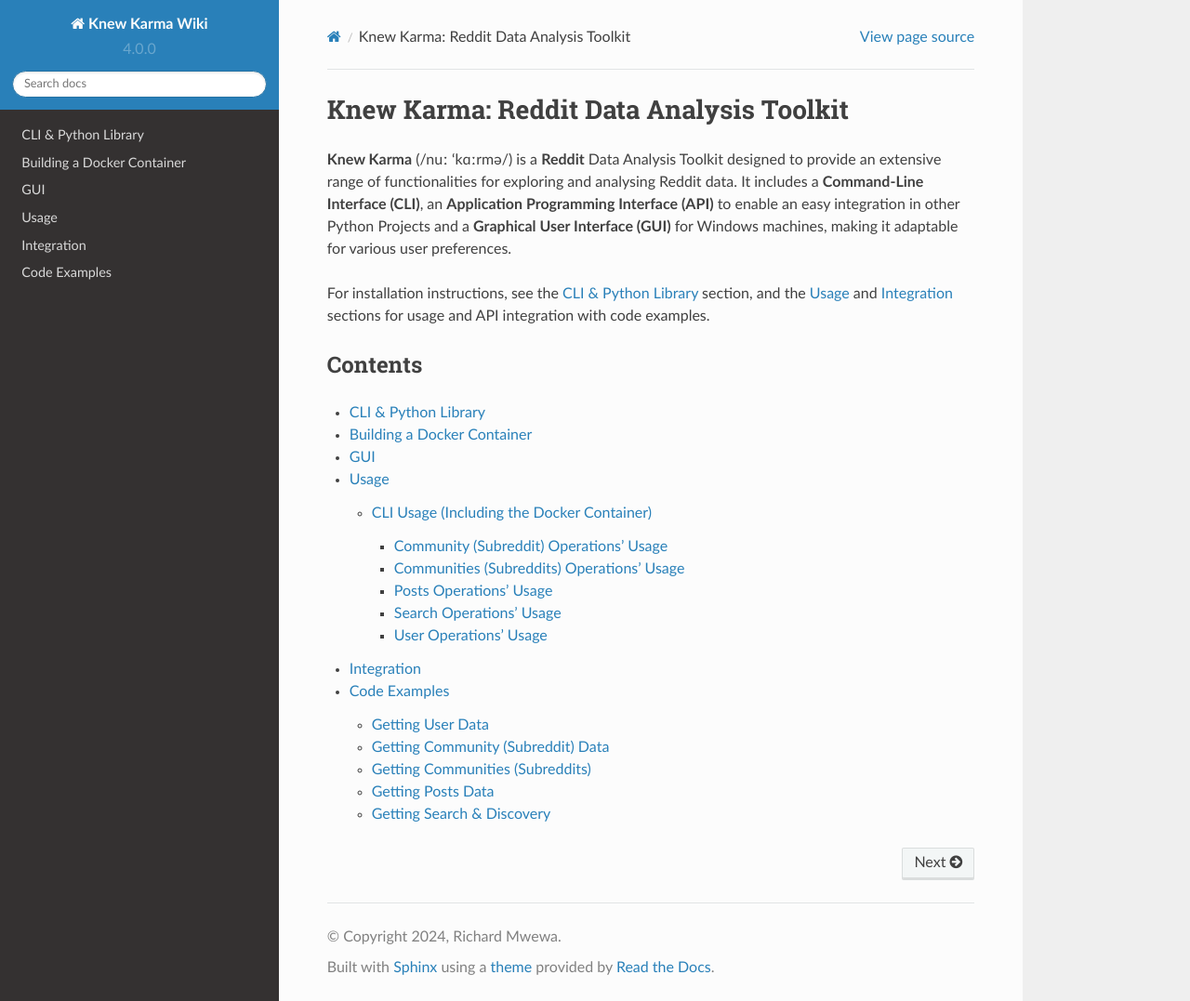
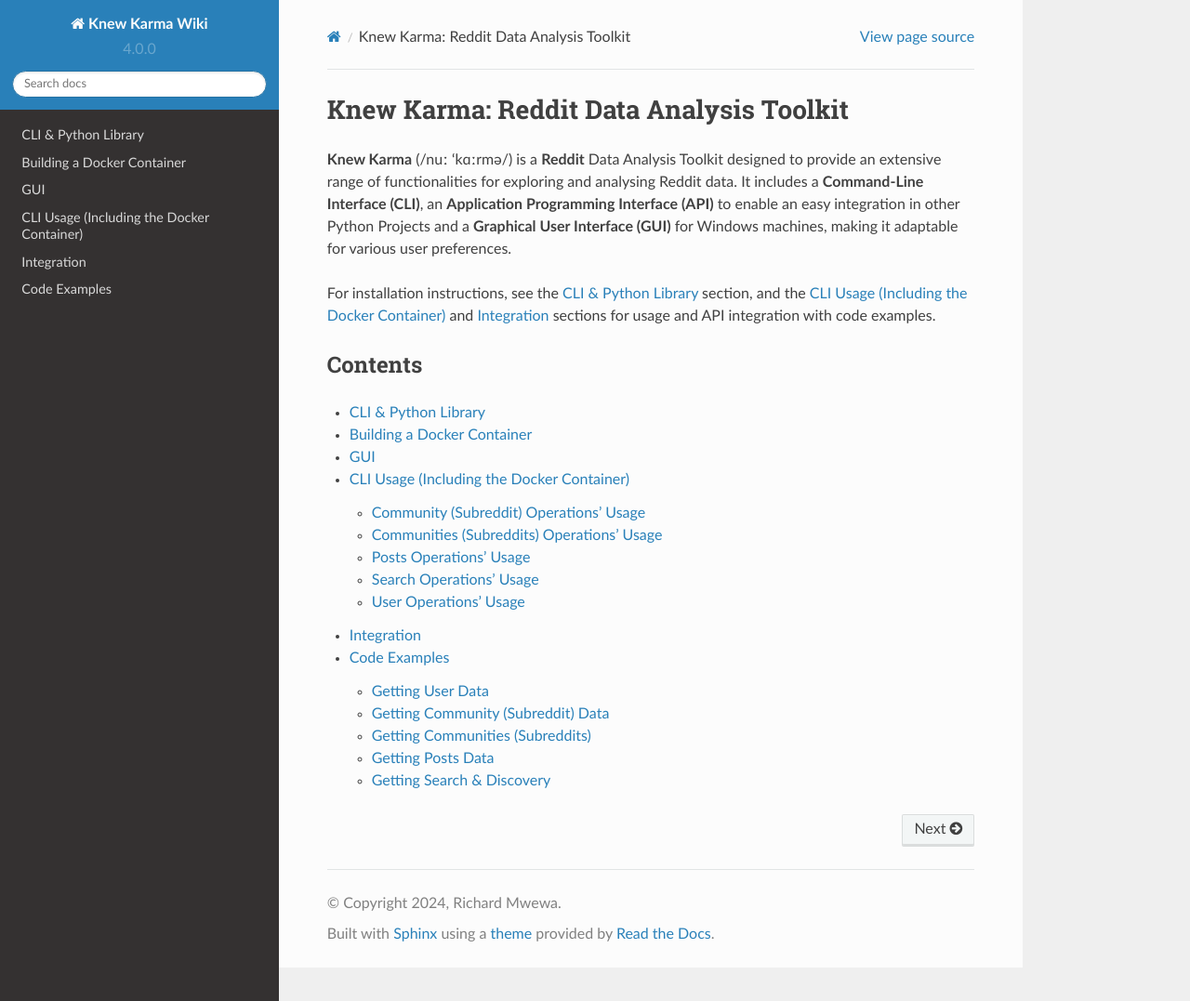
Before and after one commit to rly0nheart/knewkarma-wiki, a Sphinx documentation site: the page built from docs/source/index.rst, in a window 1280 px wide and 1077 px high. Shown: the whole window at 93% size. Built offline with Sphinx 7.4.7 and the Read the Docs theme 2.0.0, drawn with Linux system fonts in a browser that asks for light colours.

Commit message:
Update usage.md

```diff
--- a/docs/source/usage.md
+++ b/docs/source/usage.md
@@ -1,5 +1,3 @@
-# Usage
-
 ## CLI Usage (Including the Docker Container)
 
 After installation, the *cli* instance can be called with the `knewkarma` command (or `docker run [container-name]` for
```
